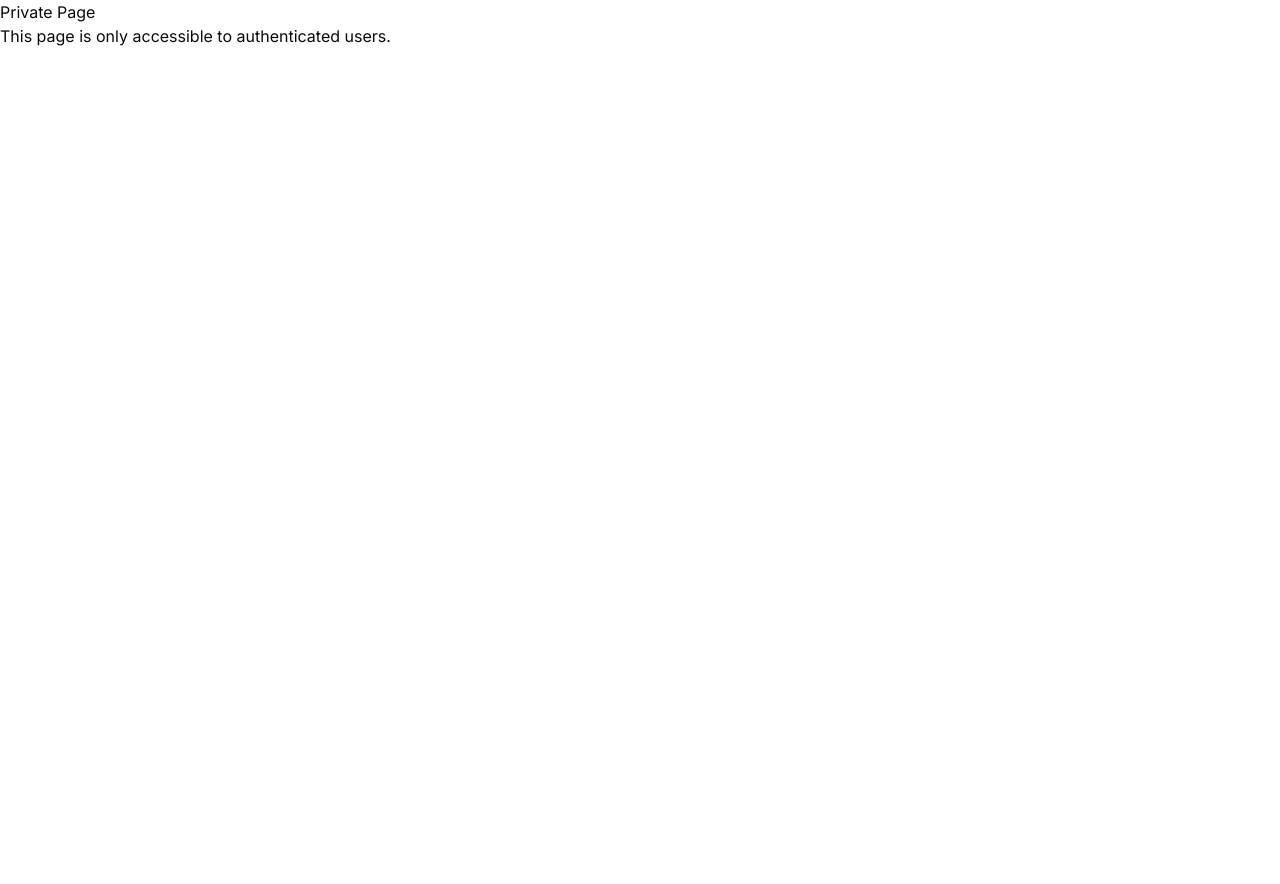
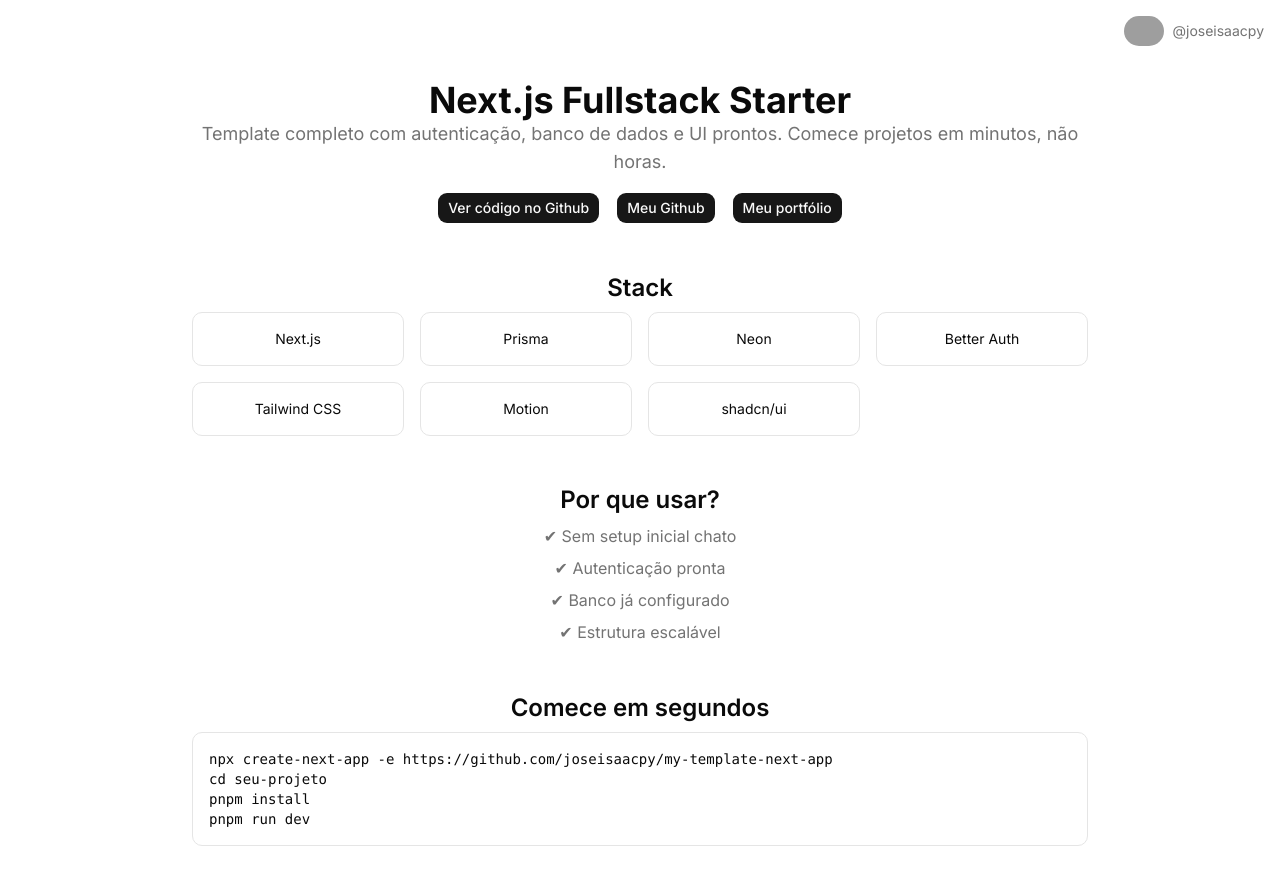
Before and after one commit to joseisaacpy/my-template-next-app, a Next.js app: page / in a window 1280 px wide. Shown: the top 884 px of the page. Before the commit the page ends 800 px from the top, so only its background shows below. Built offline with nearby package versions, Linux system fonts and the light colour scheme; grey boxes are pictures that could not be loaded.

Commit message:
feat(pages): add dashboard, register and login path

```diff
--- a/app/(public)/page.tsx
+++ b/app/(public)/page.tsx
@@ -38,6 +38,10 @@
   {
     name: "Tailwind CSS",
     href: "https://tailwindcss.com/docs",
+  },
+  {
+    name: "Motion",
+    href: "https://motion.dev/docs",
   },
   {
     name: "shadcn/ui",
```
Also changed, not shown: app/(private)/dashboard/page.tsx (renamed from app/(private)/page.tsx), app/(public)/login/page.tsx (added), app/(public)/register/page.tsx (added).
